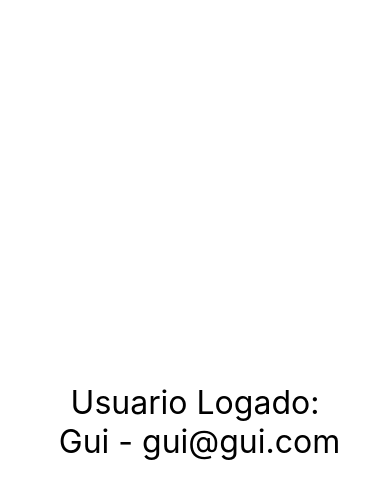
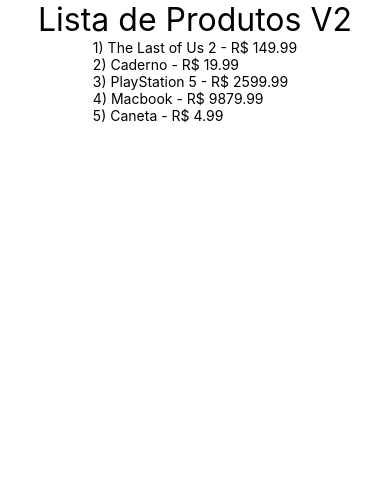
Before and after one commit to rogeriosantosdev/estudo-react-native, a React Native app: screen / in a window 390 px wide. Shown: the top 498 px of the page. Built offline with nearby package versions, Linux system fonts and the light colour scheme.

Commit message:
renderizando lista

```diff
--- a/src/App.js
+++ b/src/App.js
@@ -14,17 +14,22 @@
 // import ParImpar from './components/ParImpar'
 // import Pai from './components/relacao/Pai'
 // import Filho from './components/relacao/Filho'
-import UsuarioLogado from './components/UsuarioLogado'
+// import UsuarioLogado from './components/UsuarioLogado'
+// import ListaProdutos from './components/Produtos/ListaProdutos'
+import ListaProdutosV2 from './components/Produtos/ListaProdutosV2'
 
 export default () => (
     <SafeAreaView style={style.App}>
 
+        <ListaProdutosV2/>
+
+        {/*<MinMax min={1} max={209}/>
+        <ListaProdutos/>
         <UsuarioLogado usuario={{nome: 'Gui', email: 'gui@gui.com'}}/>
         <UsuarioLogado usuario={{nome: 'Ana'}}/>
         <UsuarioLogado usuario={{email: 'ka@gui.com'}}/>
         <UsuarioLogado usuario={{}}/>
         <UsuarioLogado usuario={null}/>
-        {/*<MinMax min={1} max={209}/>
         <Pai>
             <Filho nome="Bia" sobrenome="Arruda"/>
             <Filho nome="Carlos" sobrenome="Arruda"/>
--- /dev/null
+++ b/src/components/Produtos/ListaProdutos.js
@@ -0,0 +1,20 @@
+import React from 'react'
+import { Text } from 'react-native'
+import estilo from '../estilo'
+import produtos from './produtos'
+
+export default props => {
+    function lista(){
+        return produtos.map(p=>{
+            return <Text key={p.id}>{p.id}) {p.nome} tem ${p.preco}</Text>
+        })
+    }
+    return (
+        <>
+            <Text style={estilo.txtGrande}>
+                Lista de Produtos
+            </Text>
+            {lista()}
+        </>
+    )
+}
--- /dev/null
+++ b/src/components/Produtos/ListaProdutosV2.js
@@ -0,0 +1,22 @@
+import React from 'react'
+import { Text, FlatList } from 'react-native'
+import estilo from '../estilo'
+import produtos from './produtos'
+
+export default props => {
+    const produtoRender = ({item:p})=>{
+        return <Text>{p.id}) {p.nome} - R$ {p.preco}</Text>
+    }
+    return (
+        <>
+            <Text style={estilo.txtGrande}>
+                Lista de Produtos V2
+            </Text>
+            <FlatList
+                data={produtos} //Ler os produtos
+                keyExtractor={i=>`${i.id}`} //Gerar chave dos elementos
+                renderItem={produtoRender}
+            />
+        </>
+    )
+}
--- /dev/null
+++ b/src/components/Produtos/produtos.js
@@ -0,0 +1,7 @@
+export default [
+    {id: 1, nome: 'The Last of Us 2', preco: 149.99},
+    {id: 2, nome: 'Caderno', preco: 19.99},
+    {id: 3, nome: 'PlayStation 5', preco: 2599.99},
+    {id: 4, nome: 'Macbook', preco: 9879.99},
+    {id: 5, nome: 'Caneta', preco: 4.99}
+]
```
